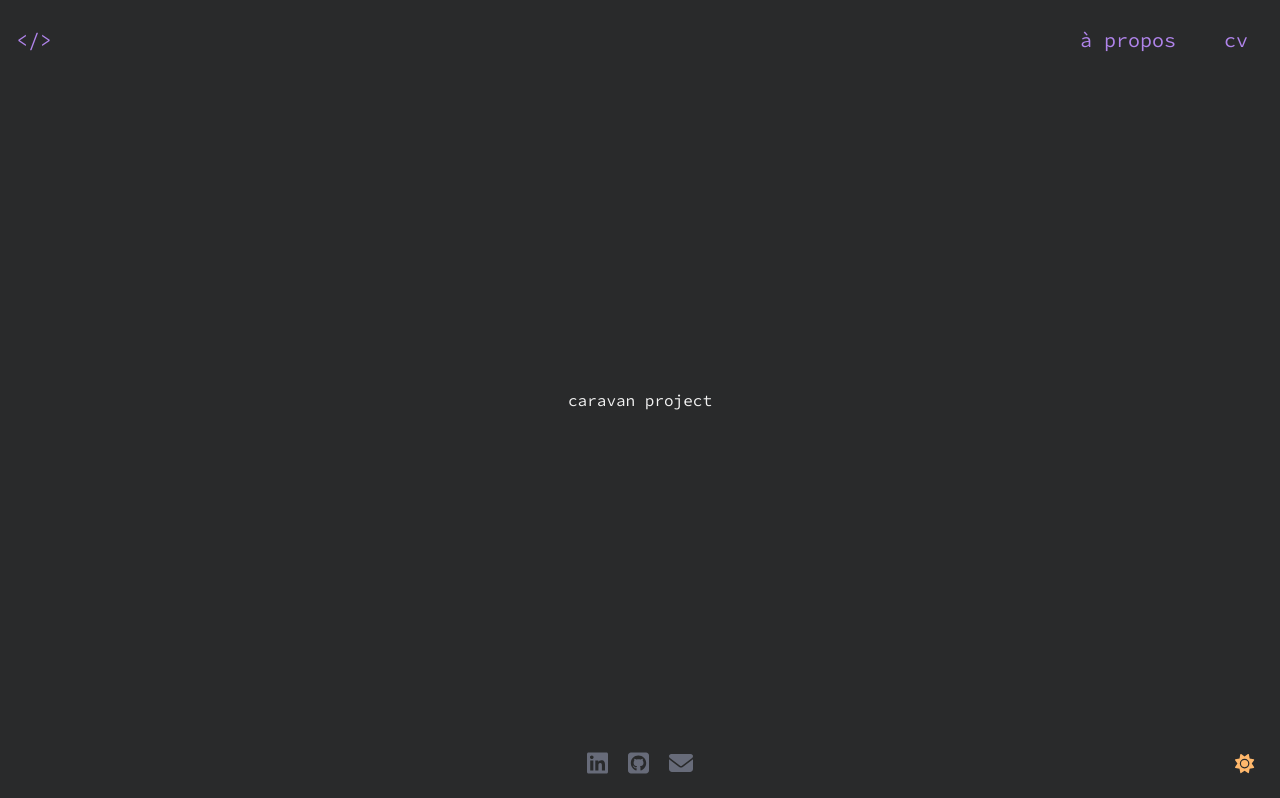
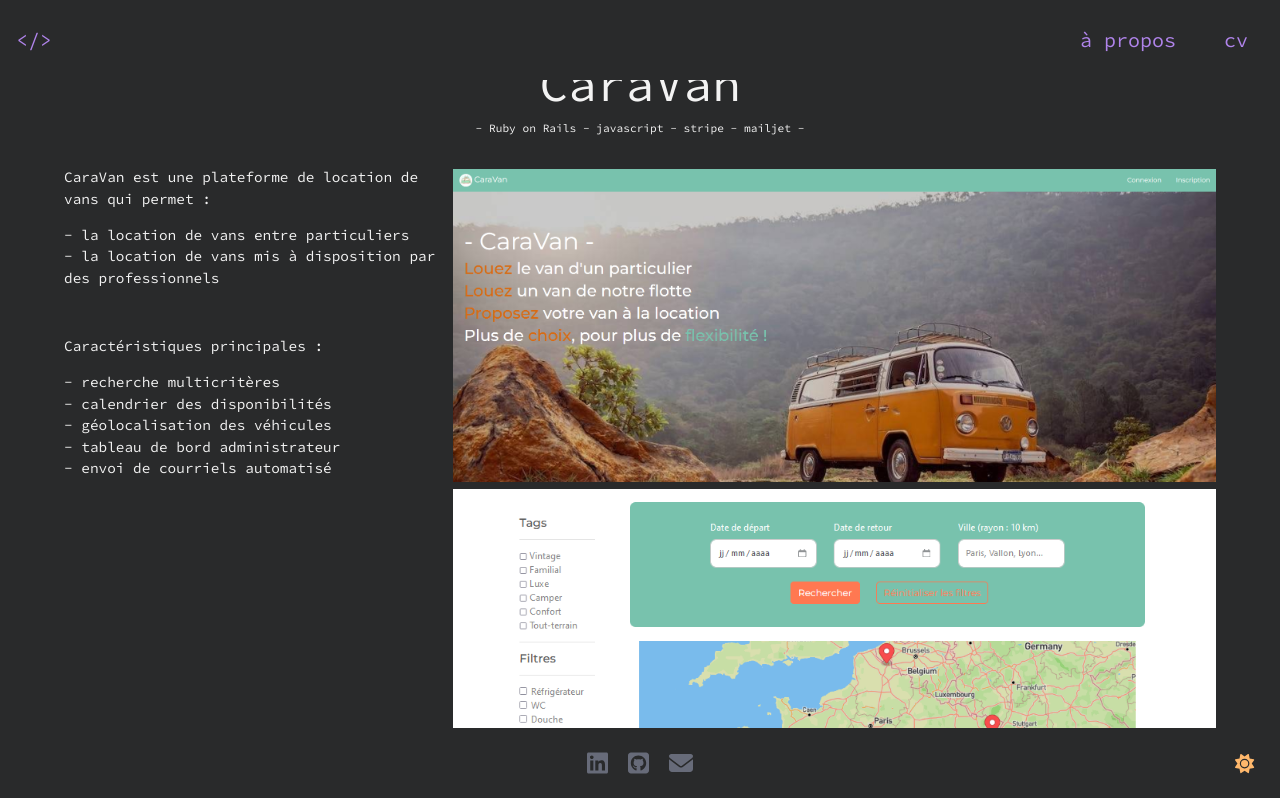
Before and after one commit to Sojabio/Portfolio, a React (Vite) app: page /projects/caravan in a window 1280 px wide. Shown: the top 798 px of the page. Built offline with nearby package versions, Linux system fonts and the light colour scheme; no server answers.

Commit message:
page project

```diff
--- a/src/components/buttons/buttons.css
+++ b/src/components/buttons/buttons.css
@@ -18,3 +18,9 @@
   font-size: 1.2rem;
   color: var(--orange);
 }
+
+@media (max-width: 768px) {
+  .button {
+    font-size: 1.2rem;
+  }
+}
--- a/src/components/footer/footer.css
+++ b/src/components/footer/footer.css
@@ -9,6 +9,10 @@
   justify-content: center;
   z-index: 2;
   background-color: var(--white);
+}
+
+.dark-theme .footer{
+  background-color: var(--very-dark-grey);
 }
 
 .footer ul {
@@ -33,3 +37,9 @@
 .foot-toggle:hover {
   color: var(--green);
 }
+
+@media (max-width: 768px) {
+  .footer {
+    height: 15vh;
+  }
+}
--- a/src/index.css
+++ b/src/index.css
@@ -55,11 +55,11 @@ a:hover{
 body {
   margin: 0;
   display: flex;
-  place-items: center;
+  /* place-items: center; */
   min-width: 320px;
   min-height: 100vh;
   background-color: var(--white);
-  color: var(--very-dark-grey)
+  color: var(--very-dark-grey);
 }
 
 body.dark-theme {
--- a/src/pages/about/about.css
+++ b/src/pages/about/about.css
@@ -1,5 +1,6 @@
 .about{
   color: var(--very-dark-grey);
+  margin-top: 5rem;
 }
 
 span{
@@ -23,7 +24,6 @@ span{
 .concerns:hover {
   color: var(--pink);
   transition: 0.5s;
-
 }
 
 .concerns ul{
--- a/src/pages/projects/caravan.css
+++ b/src/pages/projects/caravan.css
@@ -0,0 +1,57 @@
+.project-title{
+  font-size: 3rem;
+  margin-top: -1rem;
+}
+
+.project-columns {
+  display: grid;
+  grid-template-columns: 1fr 2fr;
+  gap: 1vh;
+  font-size: 0.9rem;
+}
+
+.technos {
+  margin-top: -1rem;
+  font-size: 0.7rem;
+}
+
+.left-column{
+  display: flex;
+  flex-direction: column;
+  text-align: left;
+}
+
+.right-column{
+  display: flex;
+  flex-direction: column;
+  text-align: flex-start;
+  margin-top: 1rem;
+  max-height: calc(100vh - 2rem);
+  overflow-y: auto;
+}
+
+ul {
+  list-style: none;
+  padding: 0;
+  margin: 0;
+}
+
+span{
+  color: var(--)
+}
+
+.characteristics{
+  margin-top: 2rem;
+}
+
+.image-container img{
+  max-width: 100%;
+  height: auto;
+}
+
+.image-container {
+  max-height: 100%;
+  overflow: auto;
+  display: block;
+  margin: 0 auto;
+}
--- a/src/pages/projects/caravan.jsx
+++ b/src/pages/projects/caravan.jsx
@@ -1,11 +1,45 @@
 import './caravan.css'
+import caravanImage from '/src/assets/images/caravan.png';
+import rechercheImage from '/src/assets/images/recherche.png';
+import dashboardImage from '/src/assets/images/dashboard.png';
 
 const Caravan = () => {
   return(
-    <div>
-      <p>
-        caravan project
-      </p>
+    <div className="project-container">
+      <div className="project-title">
+        CaraVan
+      </div>
+      <div className="technos">
+       - Ruby on Rails - javascript - stripe - mailjet -
+      </div>
+      <div className="project-columns">
+        <div className="left-column">
+            <div>
+              <p><span>CaraVan</span> est une plateforme de location de vans qui permet :</p>
+              <ul>
+                <li>- la location de vans entre particuliers</li>
+                <li>- la location de vans mis à disposition par des professionnels </li>
+              </ul>
+            </div>
+            <div className="characteristics">
+              <p>Caractéristiques principales : </p>
+              <ul>
+                <li>- recherche multicritères</li>
+                <li>- calendrier des disponibilités</li>
+                <li>- géolocalisation des véhicules</li>
+                <li>- tableau de bord administrateur</li>
+                <li>- envoi de courriels automatisé</li>
+              </ul>
+            </div>
+        </div>
+        <div className="right-column">
+          <div className="image-container">
+              <img src={caravanImage} alt="page d'accueil du site caravan"/>
+              <img src={rechercheImage} alt="recherches sur le site caravan"/>
+              <img src={dashboardImage} alt="recherches sur le site caravan"/>
+          </div>
+        </div>
+      </div>
     </div>
   )
 }
--- a/src/pages/projects/projects.css
+++ b/src/pages/projects/projects.css
@@ -104,7 +104,7 @@
   position: absolute;
   left: 50%;
   transform: translateX(-50%);
-  bottom: 90%;
+  bottom: 50%;
   border-style: solid;
   border-width: 0.5px;
 }
@@ -122,11 +122,17 @@
 
 @media (max-width: 768px) {
   .cards {
-    justify-content: flex-start;
+    display: flex;
+    flex-direction: column;
+    align-items: center;
+    justify-content: center;
+    overflow: hidden;
   }
 
   .card {
     width: 100%;
+    text-align: center;
+    position: relative;
   }
 
   .card-body {
@@ -138,13 +144,39 @@
     object-fit: cover;
   }
 
+  .card:hover::before {
+    content: '';
+  }
+
   .see-more-button {
     display: block;
-    position: relative;
-    left: auto;
-    transform: none;
-    bottom: auto;
-    margin-top: 1em;
+    background-color: transparent;
+    color: var(--white);
+    border-color: var(--white);
+    padding: 0.5em 1em;
+    border-radius: 0.3em;
+    cursor: pointer;
+    position: absolute;
+    left: 50%;
+    transform: translateX(-50%);
+    bottom: 50%;
+    border-style: solid;
+    border-width: 0.5px;
     text-align: center;
   }
+
+  .dark-theme .see-more-button {
+    color: var(--white);
+    background-color: transparent;
+  }
+
+  .see-more-button:hover {
+    background-color: var(--white);
+    color: var(--very-dark-grey) !important;
+    font-weight: 900;
+  }
+
+  .card-body {
+    display:none;
+  }
 }
--- a/src/pages/projects/projects.jsx
+++ b/src/pages/projects/projects.jsx
@@ -13,17 +13,17 @@ const Projects = () => {
             <h2>{"[CaraVan]"}</h2>
             <p className="card-text">Application de location de vans</p>
             <h5>Ruby on Rails</h5>
-            <Link to="/projects/caravan" className="see-more-button">en savoir plus</Link>
           </div>
+          <Link to="/projects/caravan" className="see-more-button">en savoir plus</Link>
         </div>
         <div className="card">
-          <img src='src/assets/images/caravan.png' />
+          <img src='src/assets/images/caravan.png' alt="capture d'écran du site caravan"/>
           <div className="card-body">
-            <h2>{"[CaraVan]"}</h2>
-            <p className="card-text">Application de location de vans</p>
+            <h2>{"[The Kiddens Project]"}</h2>
+            <p className="card-text">Application de vente de photos de chatons</p>
             <h5>Ruby on Rails</h5>
-            <Link to="/projects/caravan" className="see-more-button">en savoir plus</Link>
           </div>
+          <Link to="/projects/kiddens" className="see-more-button">en savoir plus</Link>
         </div>
      </div>
     );
--- a/src/pages/resume/resume.css
+++ b/src/pages/resume/resume.css
@@ -1,5 +1,5 @@
 .resume-container {
-  margin-top: -3rem;
+  margin-top: 0.5rem;
   display: grid;
   grid-template-columns: 1fr 1fr; /* Two equal-width columns */
   gap: 10vh; /* Gap between columns */
```
Also changed, not shown: src/assets/images/dashboard.png (added), src/assets/images/recherche.png (added).
